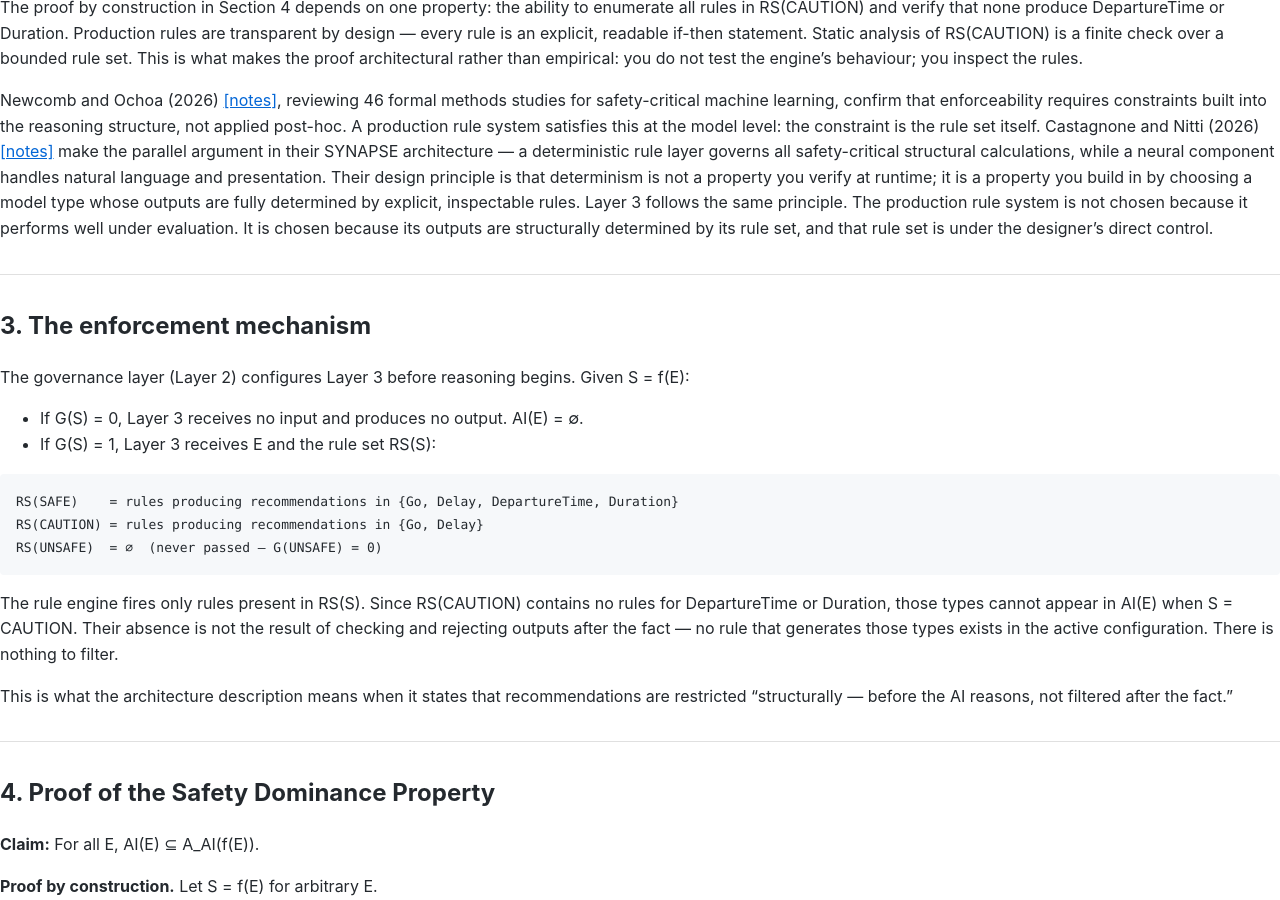
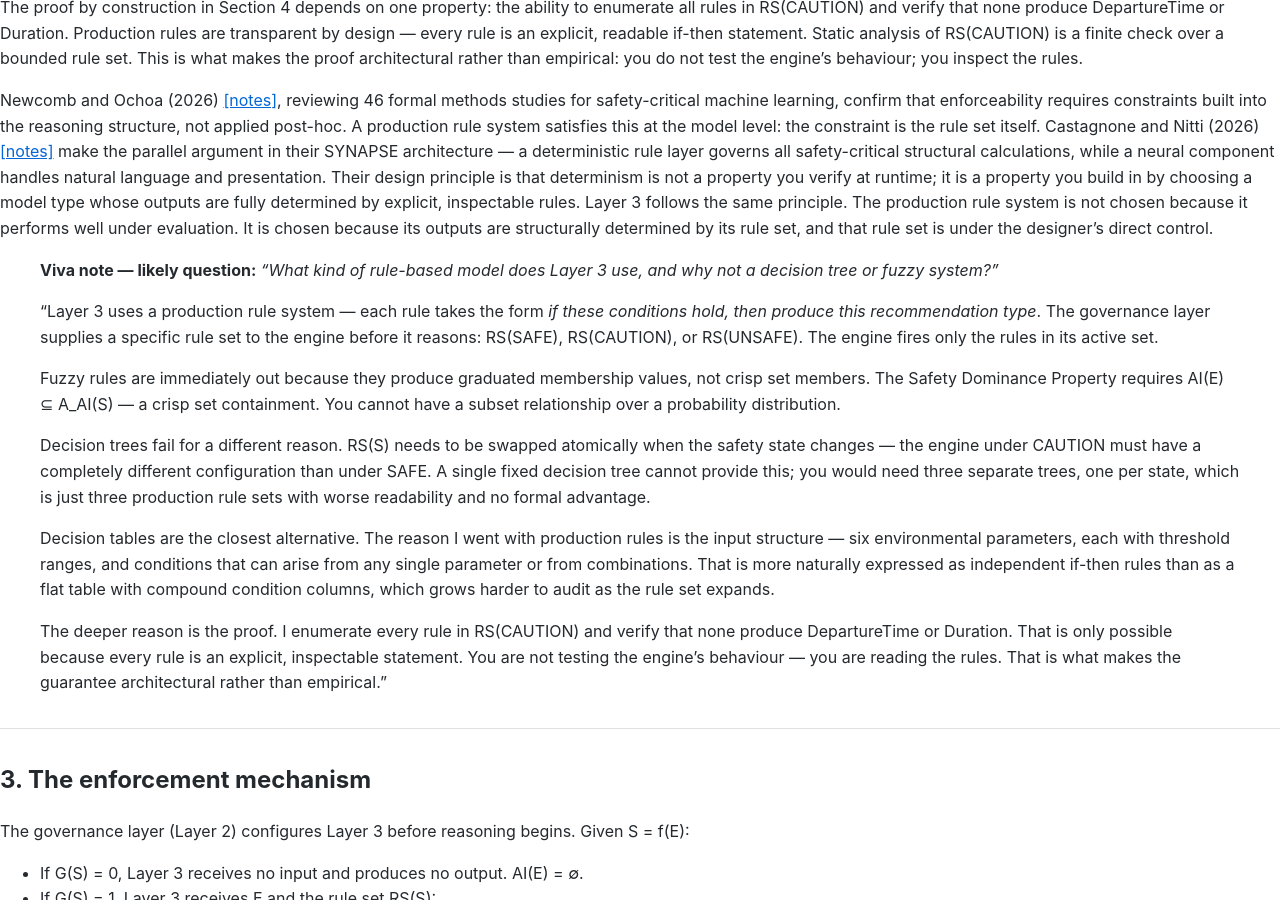
Before and after one commit to kandaiiskandar/research-plan, a Jekyll site: the page built from docs/justification-layer3-enforcement.md, in a window 1280 px wide and 900 px high, scrolled down 2999 px. Built offline with Jekyll 4.4.1, drawn with Linux system fonts in a browser that asks for light colours; our own code applies the rules of GitHub Pages for plain Markdown files.

Commit message:
Add detailed explanation for the choice of production rule system in Layer 3 enforcement

```diff
--- a/docs/justification-layer3-enforcement.md
+++ b/docs/justification-layer3-enforcement.md
@@ -62,6 +62,18 @@ The proof by construction in Section 4 depends on one property: the ability to e
 
 Newcomb and Ochoa (2026) [[notes]](../notes/Formal%20methods%20for%20safety-critical%20machine%20learning%3A%20a%20systematic%20literature%20review.md), reviewing 46 formal methods studies for safety-critical machine learning, confirm that enforceability requires constraints built into the reasoning structure, not applied post-hoc. A production rule system satisfies this at the model level: the constraint is the rule set itself. Castagnone and Nitti (2026) [[notes]](../notes/A%20Neuro-Symbolic%20Framework%20for%20Ensuring%20Deterministic%20Reliability%20in%20AI-Assisted%20Structural%20Engineering-%20The%20SYNAPSE%20Architecture.md) make the parallel argument in their SYNAPSE architecture — a deterministic rule layer governs all safety-critical structural calculations, while a neural component handles natural language and presentation. Their design principle is that determinism is not a property you verify at runtime; it is a property you build in by choosing a model type whose outputs are fully determined by explicit, inspectable rules. Layer 3 follows the same principle. The production rule system is not chosen because it performs well under evaluation. It is chosen because its outputs are structurally determined by its rule set, and that rule set is under the designer's direct control.
 
+> **Viva note — likely question:** *"What kind of rule-based model does Layer 3 use, and why not a decision tree or fuzzy system?"*
+>
+> "Layer 3 uses a production rule system — each rule takes the form *if these conditions hold, then produce this recommendation type*. The governance layer supplies a specific rule set to the engine before it reasons: RS(SAFE), RS(CAUTION), or RS(UNSAFE). The engine fires only the rules in its active set.
+>
+> Fuzzy rules are immediately out because they produce graduated membership values, not crisp set members. The Safety Dominance Property requires AI(E) ⊆ A_AI(S) — a crisp set containment. You cannot have a subset relationship over a probability distribution.
+>
+> Decision trees fail for a different reason. RS(S) needs to be swapped atomically when the safety state changes — the engine under CAUTION must have a completely different configuration than under SAFE. A single fixed decision tree cannot provide this; you would need three separate trees, one per state, which is just three production rule sets with worse readability and no formal advantage.
+>
+> Decision tables are the closest alternative. The reason I went with production rules is the input structure — six environmental parameters, each with threshold ranges, and conditions that can arise from any single parameter or from combinations. That is more naturally expressed as independent if-then rules than as a flat table with compound condition columns, which grows harder to audit as the rule set expands.
+>
+> The deeper reason is the proof. I enumerate every rule in RS(CAUTION) and verify that none produce DepartureTime or Duration. That is only possible because every rule is an explicit, inspectable statement. You are not testing the engine's behaviour — you are reading the rules. That is what makes the guarantee architectural rather than empirical."
+
 ---
 
 ## 3. The enforcement mechanism
```
